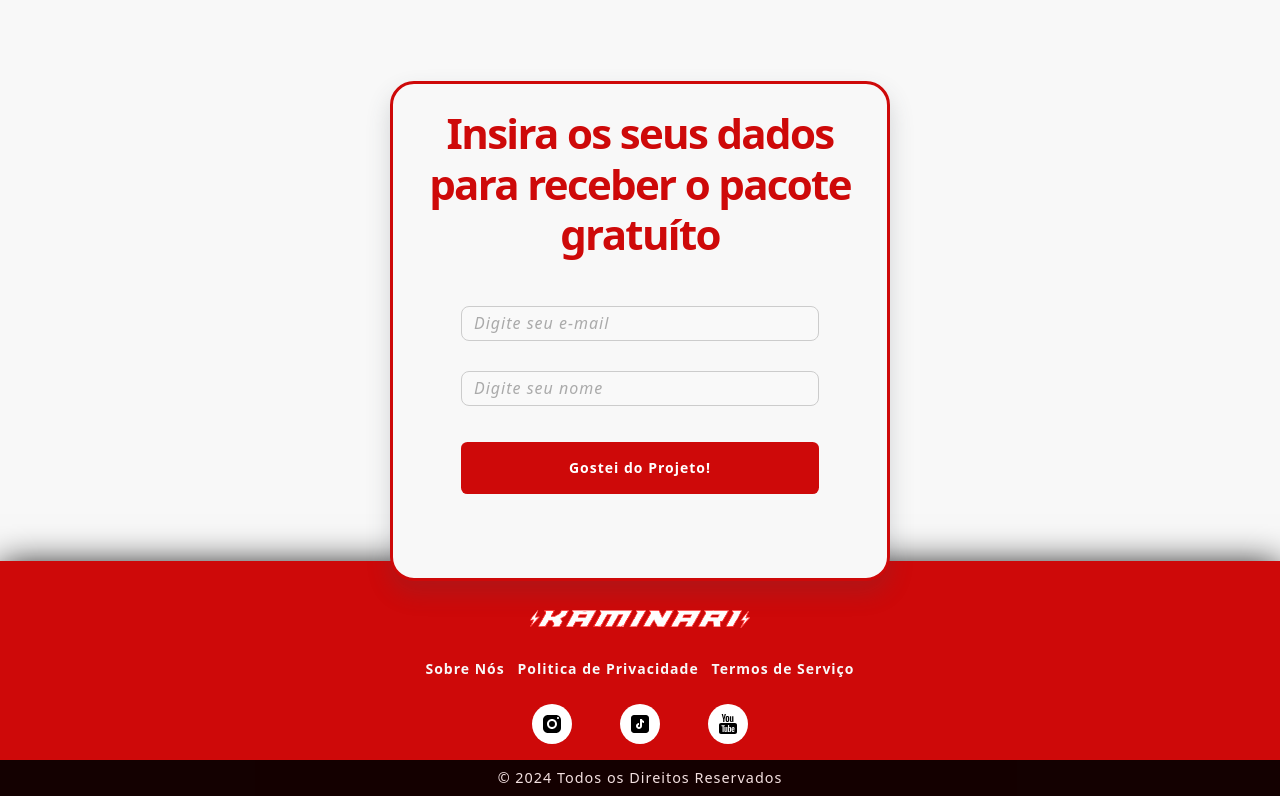
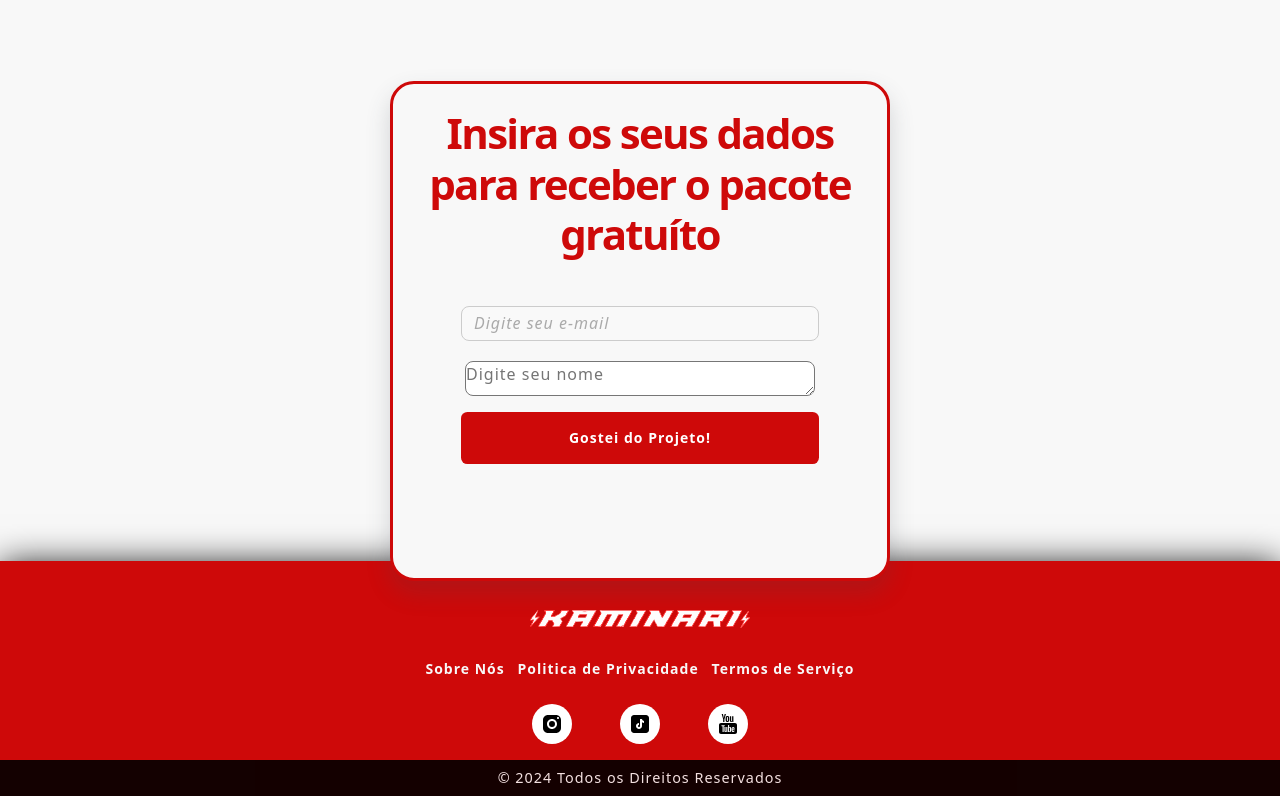
Before and after one commit to zdezucco/landing-page-kaminari, a React (Vite) app: page / in a window 1280 px wide. Shown: the part 3947-4743 px from the top of the page. Built offline with nearby package versions, Linux system fonts and the light colour scheme.

Commit message:
Update contato.tsx

```diff
--- a/src/components/contato.tsx
+++ b/src/components/contato.tsx
@@ -73,7 +73,7 @@ export default function Contato() {
         </span>
           <span id="campos" className='container'>
             <input type="email" className='email' value={email} onChange={(e) => setEmail(e.target.value)} placeholder="Digite seu e-mail" required />
-            <input type='text' className='nome' value={name} onChange={(e) => setName(e.target.value)} placeholder="Digite seu nome" required />
+            <textarea value={name} className='nome' onChange={(e) => setName(e.target.value)} placeholder="Digite seu nome" required />
 
             <button type="submit" className='botaoEnviar' disabled={loading}>{loading ? 'Enviando...' : 'Gostei do Projeto!'}</button>
             {error && <p className="error">{error}</p>}
```
